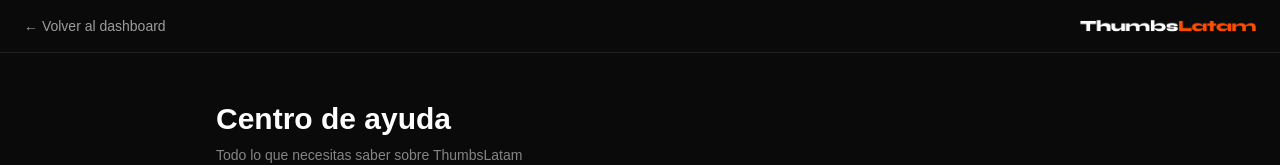
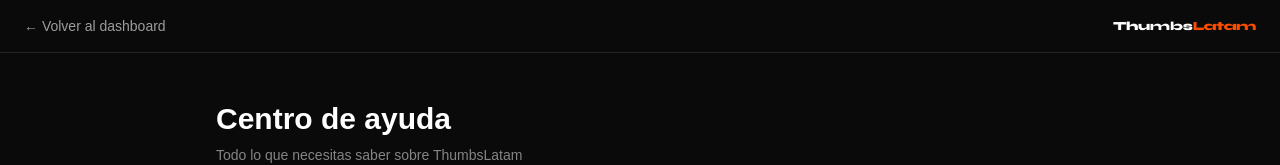
Before and after one commit to jokonog/thumbslatam, a Next.js app: page /legal in a window 1280 px wide. Shown: the top 165 px of the page. Built offline with nearby package versions, Linux system fonts and the light colour scheme.

Commit message:
fix: prop size a height en Logo de legal

```diff
--- a/app/legal/page.tsx
+++ b/app/legal/page.tsx
@@ -59,7 +59,7 @@ export default function LegalPage() {
         <Link href="/dashboard" className="text-white/60 hover:text-white text-sm transition-colors">
           ← Volver al dashboard
         </Link>
-        <Logo size="1.4rem" />
+        <Logo height={26} />
       </div>
 
       <div className="max-w-4xl mx-auto px-6 py-12">
```
